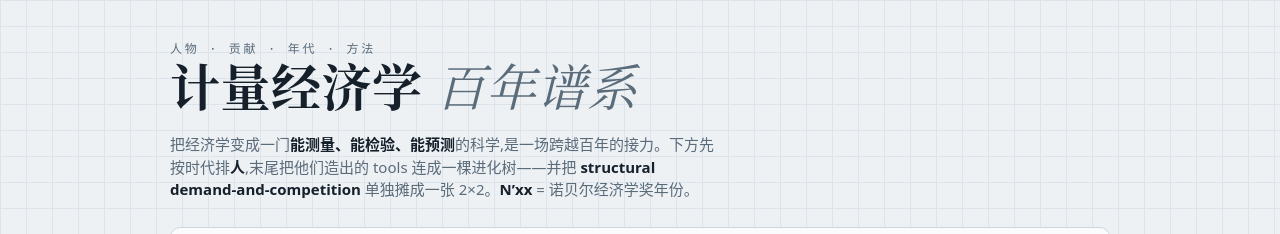
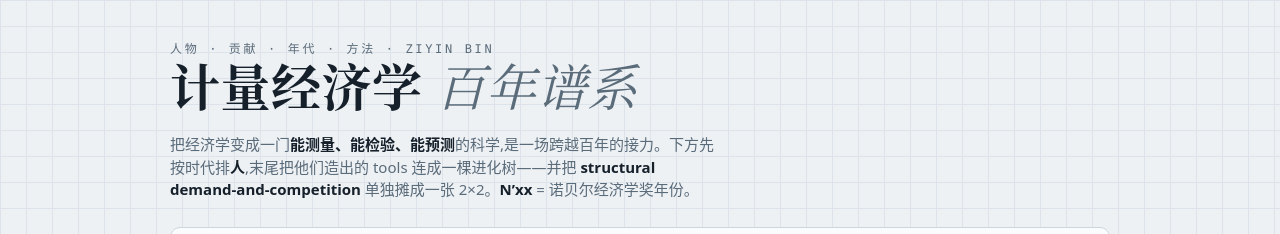
Before and after one commit to ziyinbin/ziyinbin.github.io, a Jekyll site: the page field-maps/econometrics-timeline/index.html, which Jekyll copies as it is, in a window 1280 px wide and 900 px high. Shown: the top 234 px of the window. Built offline with Jekyll 4.4.1, drawn with Linux system fonts in a browser that asks for light colours; some of the changed text lies outside the part shown.

Commit message:
Field Maps: add byline + copyright to all three pages
- Top: appended "· Ziyin Bin" to each page's kicker/eyebrow line, inheriting
  the existing muted/tracked styling so it reads as a curator credit.
- Bottom: a "© 2026 Ziyin Bin · ziyinbin.com" line — added to the existing
  footers (OM awards, Nobel) and a new footer for the econometrics page
  (which had none), styled with that page's own --rule / --muted tokens.

Co-Authored-By: Claude Opus 4.8 (1M context) <noreply@anthropic.com>

```diff
--- a/field-maps/econometrics-timeline/index.html
+++ b/field-maps/econometrics-timeline/index.html
@@ -118,7 +118,7 @@
 <body>
 <main class="page">
 
-  <p class="eyebrow">人物 · 贡献 · 年代 · 方法</p>
+  <p class="eyebrow">人物 · 贡献 · 年代 · 方法 · Ziyin Bin</p>
   <h1>计量经济学 <span class="thin">百年谱系</span></h1>
   <p class="lede">把经济学变成一门<b>能测量、能检验、能预测</b>的科学,是一场跨越百年的接力。下方先按时代排<b>人</b>,末尾把他们造出的 tools 连成一棵进化树——并把 <b>structural demand-and-competition</b> 单独摊成一张 2×2。<b>N’xx</b> = 诺贝尔经济学奖年份。</p>
 
@@ -320,6 +320,11 @@
     <p class="legend">N’xx = 诺贝尔经济学奖年份　·　颜色由冷到暖 = 年代由早到晚　·　* Koopmans 诺奖系另一项工作(linear programming)</p>
   </div>
 
+  <footer style="max-width:940px;margin:34px auto 48px;padding-top:18px;border-top:1px solid var(--rule);color:var(--muted);font-family:var(--mono);font-size:11.5px;letter-spacing:.04em;">
+    本页为学习用途的非官方汇编,人物归类与方法描述为编者判断,可能存在简化或误差。<br>
+    © 2026 Ziyin Bin · <a href="https://ziyinbin.com" style="color:var(--ink);">ziyinbin.com</a>
+  </footer>
+
 </main>
 </body>
 </html>
--- a/field-maps/nobel-economics/index.html
+++ b/field-maps/nobel-economics/index.html
@@ -162,7 +162,7 @@ footer b{color:#efe9da}
 <header class="hero">
   <div class="grid-bg"></div>
   <div class="wrap inner">
-    <p class="eyebrow">Sveriges Riksbank Prize · 1969–2025</p>
+    <p class="eyebrow">Sveriges Riksbank Prize · 1969–2025 · Ziyin Bin</p>
     <h1>诺贝尔<br><em>经济学奖</em>图谱</h1>
     <p class="sub">瑞典国家银行纪念阿尔弗雷德·诺贝尔经济科学奖，57 届、99 位得主的<b>核心贡献、理论/实证归属、关键公式与示意图</b>。下方为按年份排布的得主散点——颜色代表工作性质。</p>
     <div class="scatter" id="scatter"></div>
@@ -244,6 +244,7 @@ footer b{color:#efe9da}
   <div class="wrap">
     <p><b>关于"人像图"</b>：诺奖得主官方肖像受版权保护，本页以"姓氏首字母 + 学科配色"的圆形徽标代替真实照片。官方肖像可见 <a href="https://www.nobelprize.org/prizes/economic-sciences/" target="_blank" rel="noopener">nobelprize.org</a>。</p>
     <p style="margin-top:10px">数据来源：诺贝尔奖官方网站（得主名单、统计事实、2025 年颁奖词）。公式与示意图为各得主代表性思想的高度简化概括，旨在帮助直观理解，非严格学术表述。</p>
+    <p style="margin-top:14px">© 2026 <b>Ziyin Bin</b> · <a href="https://ziyinbin.com">ziyinbin.com</a></p>
   </div>
 </footer>
 
--- a/field-maps/om-awards-overview/index.html
+++ b/field-maps/om-awards-overview/index.html
@@ -141,7 +141,7 @@
 
 <header class="hero">
   <div class="wrap">
-    <div class="kicker">运筹与运营管理 · 学术荣誉地图 · 写给 OM 博士生</div>
+    <div class="kicker">运筹与运营管理 · 学术荣誉地图 · 写给 OM 博士生 · Ziyin Bin</div>
     <h1><span class="a">新星</span> 与 <span class="b">终身成就</span><br>OM 两大奖的群像对比</h1>
     <p class="lede">同一个领域,两座灯塔:一座照亮谁正在升起(POMS 早期职业研究奖),一座定义谁已成传奇(MSOM Distinguished Fellow)。把两份完整名单放在一起,你能看清这门学科<b>从哪里来、要到哪里去</b>。</p>
     <div class="meta">数据来源 · POMS.org / INFORMS.org 官方名录 ｜ 涵盖 2000–2026 年 ｜ 共约 90 位学者</div>
@@ -345,7 +345,8 @@
 <footer>
   <div class="wrap">
     数据整理 · 截至 2026 年 5 月 ｜ 来源:<a href="https://www.poms.org/pomsocietyawards/earlycareerresearchaward">POMS 官方名录</a> · <a href="https://www.informs.org/Recognizing-Excellence/Community-Prizes/Manufacturing-and-Service-Operations-Management/MSOM-Distinguished-Fellows-Award">INFORMS MSOM 官方名录</a><br>
-    本页为学习/研究用途的非官方汇编,领域分类与画像描述为编者判断,可能存在误差,欢迎对照原始 CV 校正。
+    本页为学习/研究用途的非官方汇编,领域分类与画像描述为编者判断,可能存在误差,欢迎对照原始 CV 校正。<br>
+    © 2026 Ziyin Bin · <a href="https://ziyinbin.com">ziyinbin.com</a>
   </div>
 </footer>
 
```
